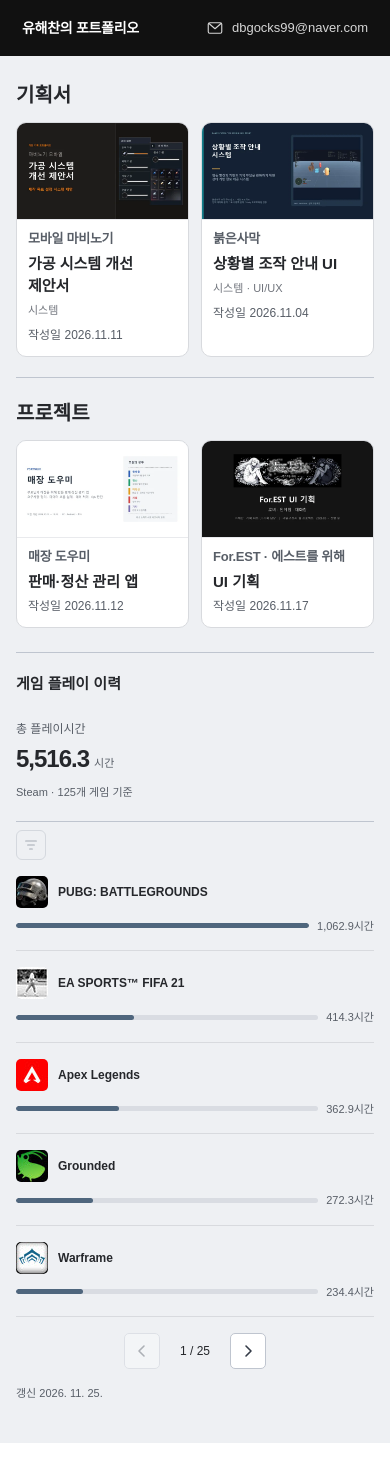
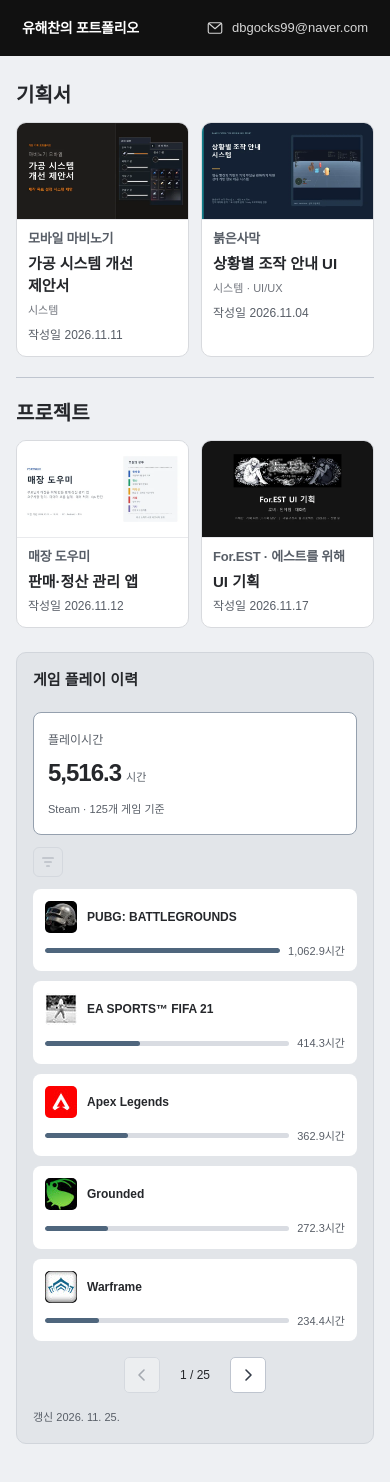
Before and after one commit to yuhaechan/game-portfolio, a Next.js app: page / in a window 390 px wide. Before the commit the page ends 1443 px from the top, so only its background shows below. Built offline with nearby package versions, Linux system fonts and the light colour scheme.

Commit message:
Refine Steam history panel styling and responsive layout

```diff
--- a/src/app/globals.css
+++ b/src/app/globals.css
@@ -28,11 +28,11 @@ a:focus-visible,button:focus-visible { outline:2px solid var(--accent); outline-
 .portfolio-home { max-width:none; min-height:calc(100svh - 64px); padding:0 0 64px; background:#eef0f3; }
 .home-layout { display:grid; align-items:start; gap:24px; width:calc(100% - 64px); max-width:1120px; margin:0 auto; padding-top:28px; }
 .home-collections { display:grid; min-width:0; gap:28px; }
-.play-history { min-width:0; padding-top:20px; border-top:1px solid #bfc5cf; }
+.play-history { min-width:0; padding:16px; border:1px solid #d1d5db; border-radius:10px; background:#e2e5e9; }
 .play-history-empty { margin:0; color:#585e67; font-size:14px; line-height:1.5; }
 .steam-updated { margin:16px 0 0; color:#585e67; font-size:11px; line-height:1.6; }
 .steam-history-header { display:flex; align-items:center; gap:8px; margin-bottom:12px; }
-.steam-history-header .collection-heading { margin:0; line-height:1.5; }
+.steam-history-header .collection-heading { margin:0; line-height:1.5; font-weight:800; }
 .steam-filter-controls { position:relative; display:flex; align-items:center; gap:8px; width:fit-content; max-width:100%; }
 .steam-filter-controls .filter-trigger { flex-shrink:0; }
 .steam-selected-genre { display:inline-flex; align-items:center; gap:6px; min-height:30px; padding:5px 8px; border:1px solid #527da7; border-radius:6px; background:#eaf3fc; color:#174773; font-size:12px; font-weight:600; line-height:1.5; text-align:left; overflow-wrap:anywhere; }
@@ -47,13 +47,13 @@ a:focus-visible,button:focus-visible { outline:2px solid var(--accent); outline-
 .steam-genre-option { padding:7px 10px; border:1px solid #d5dae1; border-radius:5px; background:#f5f6f8; color:#585e67; font-size:12px; line-height:1.4; }
 .steam-genre-option:hover { border-color:#527da7; color:#174773; background:#f0f5fa; }
 .steam-genre-option[aria-pressed="true"] { border-color:#527da7; color:#174773; background:#eaf3fc; font-weight:700; }
-.steam-total { margin:20px 0 8px; padding-bottom:18px; border-bottom:1px solid #bfc5cf; }
+.steam-total { margin:20px 0 12px; padding:14px; border:1px solid #95a0ae; border-radius:8px; background:#fff; }
 .steam-total > span { color:#585e67; font-size:12px; }
-.steam-total p { display:flex; align-items:baseline; flex-wrap:wrap; gap:5px; margin:5px 0; }
+.steam-total p { display:flex; align-items:baseline; flex-wrap:wrap; gap:5px; margin:8px 0; }
 .steam-total strong { font-size:clamp(24px,2.2vw,32px); line-height:1.2; font-weight:750; letter-spacing:-1px; font-variant-numeric:tabular-nums; }
 .steam-total p > span,.steam-total small { color:#585e67; font-size:11px; }
-.steam-games { margin:0; padding:0; list-style:none; }
-.steam-games li { display:flex; flex-direction:column; gap:10px; padding:16px 0; border-bottom:1px solid #d8dade; }
+.steam-games { display:grid; gap:10px; margin:12px 0 0; padding:0; list-style:none; }
+.steam-games li { display:flex; flex-direction:column; gap:10px; padding:12px; border-radius:8px; background:#fff; }
 .steam-games a { display:flex; align-items:center; gap:10px; font-size:12px; font-weight:600; line-height:1.5; overflow-wrap:anywhere; }
 .steam-icon { position:relative; display:block; flex-shrink:0; width:32px; height:32px; overflow:hidden; border-radius:5px; background:#d8dade; color:#707986; }
 .steam-icon img,.steam-icon-fallback { position:absolute; inset:0; display:block; width:32px; height:32px; }
@@ -227,14 +227,14 @@ a:focus-visible,button:focus-visible { outline:2px solid var(--accent); outline-
 .pdf-sheet { width:100%; position:relative; background:#34363b; }
 .pdf-sheet canvas { position:absolute; inset:0; display:block; width:100%; height:100%; }
 .pdf-sheet-error { position:absolute; inset:0; display:grid; place-items:center; font-size:12px; }
-@media(min-width:760px) {
-  .home-layout { grid-template-columns:minmax(0,1fr) clamp(156px,20vw,224px); }
-  .play-history { align-self:stretch; padding:0 0 0 16px; border-top:0; border-left:1px solid #bfc5cf; }
+@media(min-width:1200px) {
+  .home-layout { grid-template-columns:minmax(0,1fr) 256px; }
+  .play-history { align-self:stretch; }
 }
-@media(min-width:1424px) {
+@media(min-width:1760px) {
   .home-layout { width:calc(100% - 24px); max-width:none; grid-template-columns:minmax(0,1fr) 1120px minmax(0,1fr); gap:16px; }
   .home-collections { grid-column:2; }
-  .play-history { grid-column:3; padding-left:12px; }
+  .play-history { grid-column:3; }
 }
 @media(max-width:800px) {
   .detail-layout { grid-template-columns:minmax(0,1fr); gap:0; }
--- a/src/components/steam-history.tsx
+++ b/src/components/steam-history.tsx
@@ -52,7 +52,7 @@ export default function SteamHistory() {
     </div>
     {games.length ? <>
       <div className="steam-total" aria-live="polite" aria-atomic="true">
-        <span>{genre ? `${genre} 플레이시간` : "총 플레이시간"}</span>
+        <span>플레이시간</span>
         <p><strong>{formatHours(total)}</strong><span>시간</span></p>
         <small>Steam · {filtered.length}개 게임{genre ? " 합계" : " 기준"}</small>
       </div>
```
